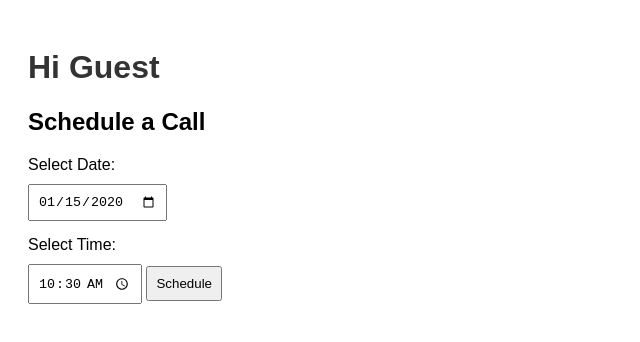
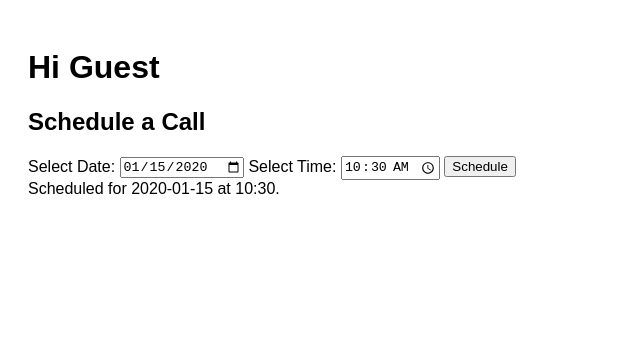
Before and after one commit to revathyrajeev/callschedule, a website: page dashboard.html in a window 1280 px wide. Both pictures are taken after typing "2020-01-15", "10:30" into the empty fields and a click on the button "Schedule". Shown: the whole page, without its empty margins (0-640 px from the left). Drawn offline with Linux system fonts and the light colour scheme; no server answers.

Commit message:
Update dashboard.html

```diff
--- a/dashboard.html
+++ b/dashboard.html
@@ -8,21 +8,6 @@
         body {
             font-family: Arial, sans-serif;
             padding: 20px;
-        }
-        h1 {
-            color: #333;
-        }
-        label {
-            display: block;
-            margin: 10px 0 5px;
-        }
-        input, button {
-            padding: 8px;
-            margin: 5px 0;
-        }
-        #scheduleInfo {
-            margin-top: 20px;
-            color: green;
         }
     </style>
 </head>
@@ -44,27 +29,18 @@
 
         document.getElementById('scheduleForm').onsubmit = async function(event) {
             event.preventDefault();
-            const date = new Date(document.getElementById('date').value);
+            const date = document.getElementById('date').value;
             const time = document.getElementById('time').value;
-            const scheduledTime = new Date(`${date.toISOString().split('T')[0]}T${time}`);
 
-            if (scheduledTime <= new Date()) {
-                alert('Please select a future date and time.');
-                return;
-            }
+            document.getElementById('scheduleInfo').innerHTML = `Scheduled for ${date} at ${time}.`;
 
-            document.getElementById('scheduleInfo').innerHTML = `Scheduled for ${date.toLocaleDateString()} at ${time} for ${username}.`;
-            document.getElementById('scheduleForm').reset();
-
-            // Send email notification
             try {
-
-                const response = await fetch('http://localhost.com:10000/send-email', {
+                const response = await fetch('/send-email', {
                     method: 'POST',
                     headers: {
                         'Content-Type': 'application/json',
                     },
-                    body: JSON.stringify({ date: date.toLocaleDateString(), time, username }),
+                    body: JSON.stringify({ date, time, username }),
                 });
 
                 const result = await response.text();
```
